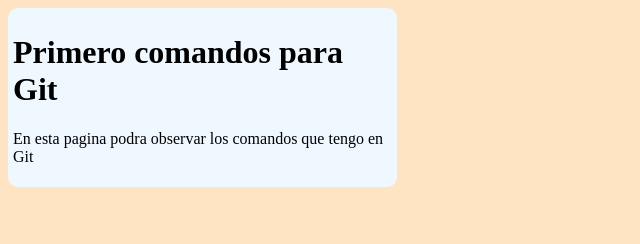
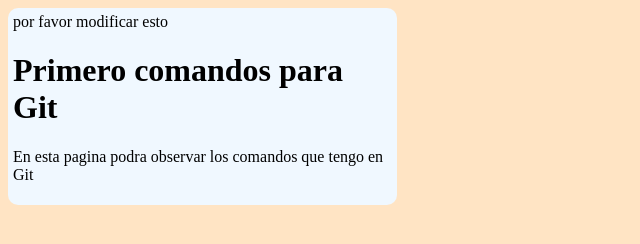
Before and after one commit to g4mess/hyperblog, a plain HTML site: page index.html in a window 1280 px wide. Shown: the whole page, without its empty margins (0-640 px from the left). Drawn offline with Linux system fonts and the light colour scheme.

Commit message:
ultimos cambios para dejar el head

```diff
--- a/index.html
+++ b/index.html
@@ -9,7 +9,7 @@
 </head>
 <body>
     <div class="body">
-        <div></div>
+        <div>por favor modificar esto</div>
         <h1>Primero comandos para Git</h1>
         <p>En esta pagina podra observar los comandos que tengo en Git</p>
     </div>
```
